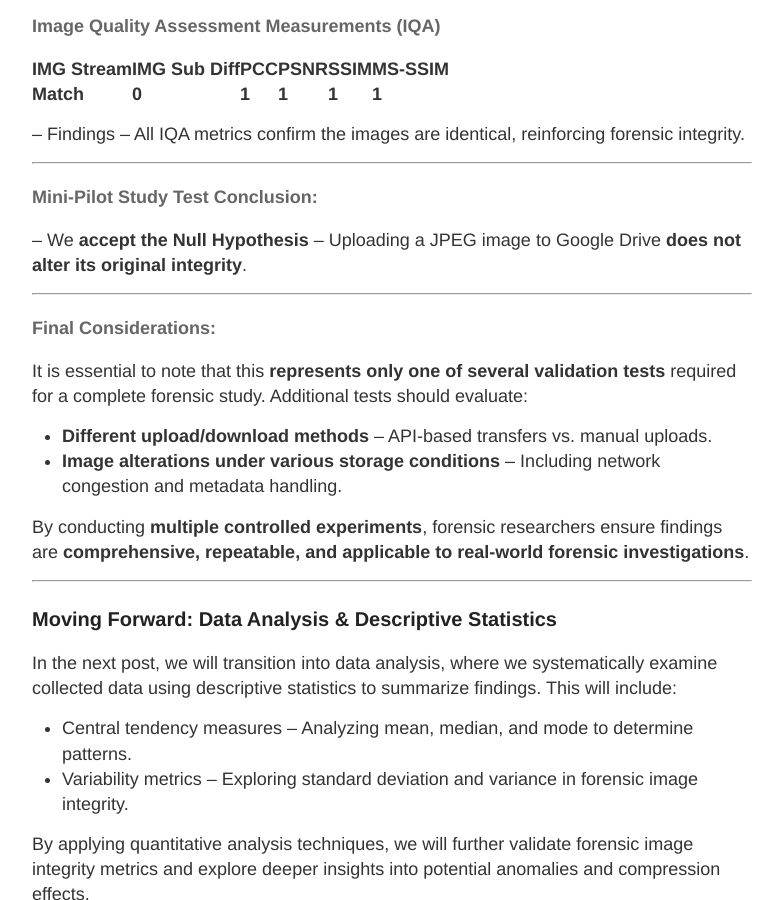
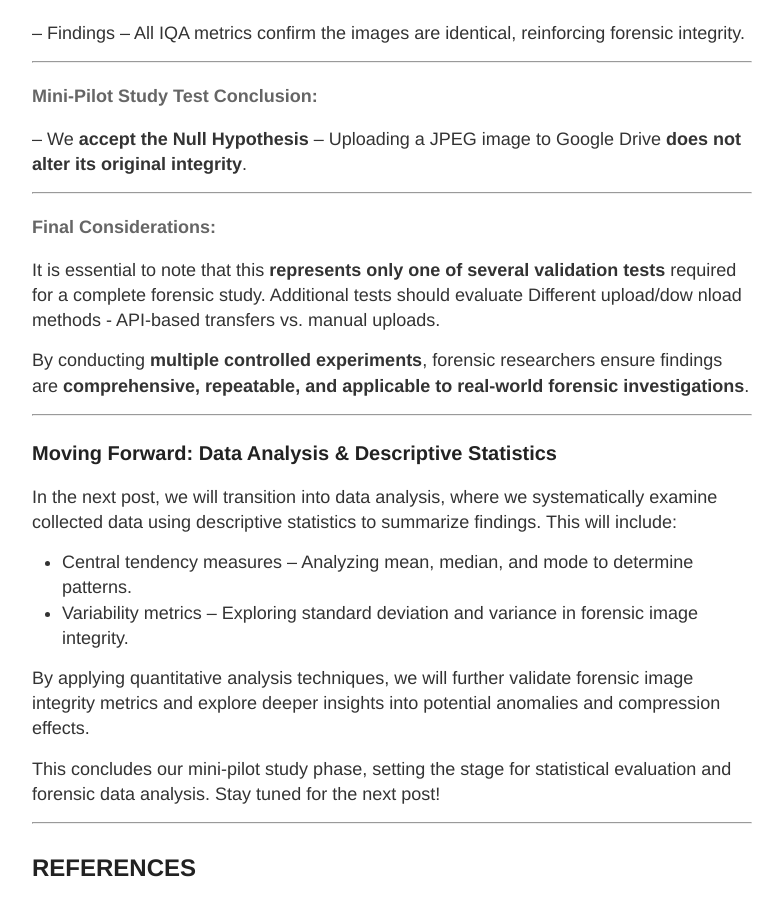
Before and after one commit to ronin4n6labs/Ronin4n6Labs.github.io, a Jekyll site: the page built from _posts/2025-04-25-Idea-to-Experiment-Post.md, in a window 1280 px wide and 900 px high, scrolled down 17359 px. Shown: the whole window, without its empty margins (248-1031 px from the left). Built offline with Jekyll 4.4.1, drawn with Linux system fonts in a browser that asks for light colours; some of the changed text lies outside the part shown.

Commit message:
Updated blog post with latest revisions

```diff
--- a/_posts/2025-04-25-Idea-to-Experiment-Post.md
+++ b/_posts/2025-04-25-Idea-to-Experiment-Post.md
@@ -46,7 +46,6 @@
 To assess image integrity, we will use:
 
 - **Hash Verification** – Generating cryptographic hash values (e.g., SHA-256, MD5) before and after upload to detect bit-level modifications. If the hash values remain identical, the image is unchanged.
-- **Exif Metadata Analysis** – Examining embedded metadata using tools like **ExifTool** to identify alterations in parameters such as resolution, compression, timestamps, or embedded thumbnails.
 - **Pixel-Level Comparison Metrics** – Since we have a control image, full-reference metrics will provide meaningful integrity assessments:
   - **Pearson Correlation Coefficient (PCC)** – Measures similarity between pixel intensity distributions across images.
   - **Peak Signal-to-Noise Ratio (PSNR)** – Evaluates the degree of signal loss, with higher values indicating closer similarity to the control image.
@@ -92,8 +91,8 @@
 #### **Alternative Hypothesis (Ha):**
 *"Uploading a JPEG image to Google Drive alters its original integrity."*
 
-- This suggests that **Google Drive modifies the image** in some way—whether through **compression, metadata changes, or pixel-level distortions**.
-- If findings show **hash mismatches**, **metadata alterations**, or **measurable differences in structural integrity metrics (PSNR, SSIM, MS-SSIM)**, we **reject the null hypothesis** in favor of the alternative hypothesis, confirming changes occurred.
+- This suggests that **Google Drive modifies the image** in some way—whether through **compression, or pixel-level distortions**.
+- If findings show **hash mismatches** or **measurable differences in structural integrity metrics (PSNR, SSIM, MS-SSIM)**, we **reject the null hypothesis** in favor of the alternative hypothesis, confirming changes occurred.
 
 These hypotheses establish a **clear forensic testing framework**, if no detectable changes occur, the **null hypothesis holds**; if integrity alterations are confirmed, the **alternative hypothesis is supported**.
 
@@ -273,7 +272,7 @@
 
 - **Validation with Replication** – Conduct multiple rounds of testing to confirm that results remain consistent across different samples.
 
-For our study on **Google Drive image integrity**, maintaining forensic rigor means controlling how images are uploaded, downloaded, and processed while thoroughly documenting all metadata changes.
+For our study on **Google Drive image integrity**, maintaining forensic rigor means controlling how images are uploaded, downloaded, and processed while thoroughly documenting all changes.
 
 #### **Identifying Possible Limitations Before Running Full-Scale Experiments**
 
@@ -301,7 +300,7 @@
 
 - **Predefine Metrics for Image Integrity** – Ensure collected data aligns with planned statistical analysis, including variables such as **hash consistency, SSIM values, and metadata alterations**.
 
-- **Prepare for Anomaly Detection** – Implement protocols to flag **unexpected results**, such as images where hash mismatches occur unexpectedly or metadata changes contradict expectations.
+- **Prepare for Anomaly Detection** – Implement protocols to flag **unexpected results**, such as images where hash mismatches occur unexpectedly.
   - Remember my **Controlled Test**? I intentionally introduce errors and **break my expectations** of results to assess whether my anomaly detection methods are effective. Running **edge-case forensic tests**, such as testing **intentionally degraded images**, further ensures that measurement tools can **accurately capture alterations**.
   - Controlled degradations—such as **adding compression artifacts, noise distortions, or format conversions**—help validate **measurement instrument sensitivity** before full-scale forensic testing.
 
@@ -510,9 +509,7 @@
 ---
 
 #### **Final Considerations:**
-It is essential to note that this **represents only one of several validation tests** required for a complete forensic study. Additional tests should evaluate:
-- **Different upload/download methods** -- API-based transfers vs. manual uploads.
-- **Image alterations under various storage conditions** -- Including network congestion and metadata handling.
+It is essential to note that this **represents only one of several validation tests** required for a complete forensic study. Additional tests should evaluate Different upload/dow nload methods - API-based transfers vs. manual uploads.
 
 By conducting **multiple controlled experiments**, forensic researchers ensure findings are **comprehensive, repeatable, and applicable to real-world forensic investigations**.
 
```
